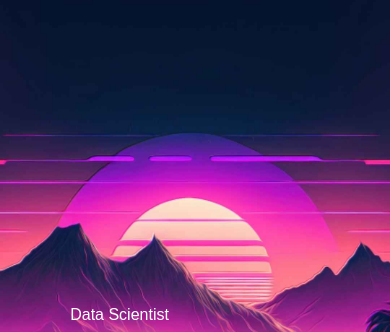
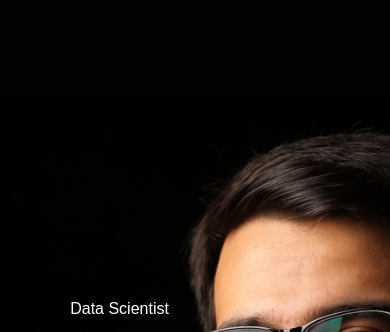
Before and after one commit to jacob-seibert/About-Page, a plain HTML site: page index.html in a window 390 px wide. Shown: the part 65-397 px from the top of the page. Drawn offline with Linux system fonts and the light colour scheme.

```diff
--- a/style.css
+++ b/style.css
@@ -395,7 +395,7 @@ nav .fa-solid {
     cursor: pointer;
   }
   #header {
-    background-image: url(images/mobile-background.jpg);
+    background-image: url(images/phone-background.png);
   }
   .header-text {
     margin-top: 100%;
```
Also changed, not shown: images/logo1-2.png (added), images/logo1.png, images/mobile-background.jpg (deleted), images/phone-background.png (added), 2 other files.
